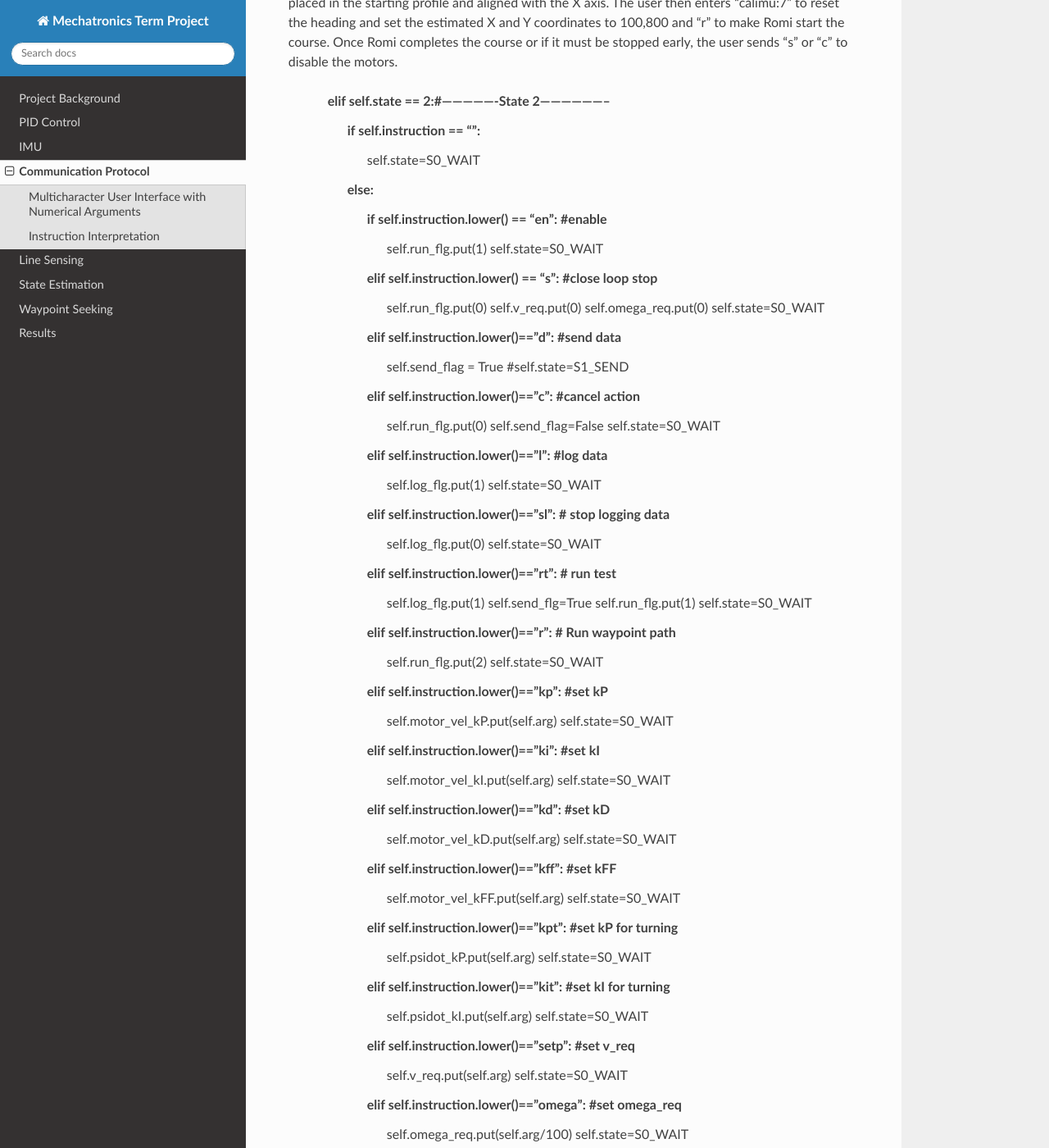
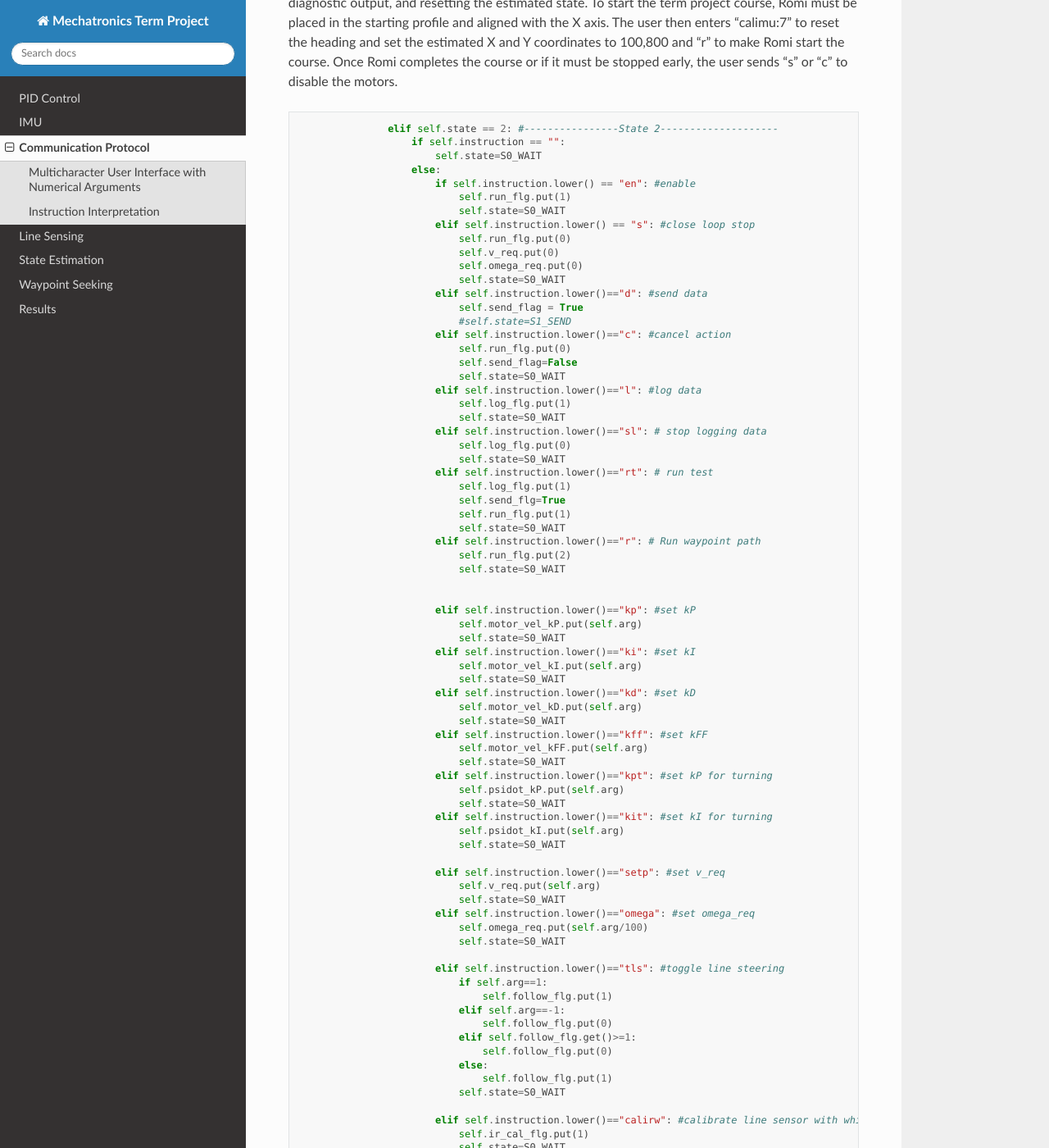
Before and after one commit to leemlam/Mechatronics-Term-Project, a Sphinx documentation site: the page built from docs/source/communication.rst, in a window 1280 px wide and 1400 px high, scrolled down 2019 px. Shown: the whole window at 82% size. Built offline with Sphinx 7.4.7 and the Read the Docs theme 3.1.0, drawn with Linux system fonts in a browser that asks for light colours; pages that are not in the unit, such as notebooks, are missing from menus; some of the changed text lies outside the part shown.

Commit message:
fixed final format

```diff
--- a/docs/source/background.rst
+++ /dev/null
@@ -1,5 +0,0 @@
-Project Background
-==================
-
-
-.. image:: course.png
--- a/docs/source/communication.rst
+++ b/docs/source/communication.rst
@@ -1,7 +1,12 @@
 Communication Protocol
 ======================
 
-The communication task handles bluetooth communication bewteen Romi and the user, allowing the user to command Romi, adjust parameters, and receive batched data sets. The task runs at a higher frequency and lower priority than many of the other tasks to allow as much comminication as possible without interfering with other funcitonality. The frequency is limited by the bluetooth throughput speed, ecxeeding the current frequency can lead to missing information.
+The communication task handles bluetooth communication bewteen Romi and the user, allowing the user to
+command Romi, adjust parameters, and receive batched data sets. The task runs at a higher frequency and
+lower priority than many of the other tasks to allow as much comminication as possible without interfering
+with other funcitonality. The frequency is limited by the bluetooth throughput speed, ecxeeding the current
+frequency can lead to missing information.
+
 Imports and Init::
 
     from pyb import UART, Pin
@@ -26,8 +31,12 @@ Imports and Init::
 Multicharacter User Interface with Numerical Arguments
 ------------------------------------------------------
 
-Generator Function Sate 0, handles waiting for input and parsing multicharacter inputs from the user. The user enters a short command, optionally followed by a colon and a positive or negative integer, that gets interpreted as an argument.
-The bluetooth serial buffer is read into an individual new character, echoed to the user, and appended to a running bytearray buffer. Once the buffer reaches a set length or contains an enter, the buffer is split into a string instruction and integer argument. There is no support for backspace so any unintentional inputs should be followed by random characters to allow the buffer to reset.::
+Generator Function State 0, handles waiting for input and parsing multicharacter inputs from the user.
+The user enters a short command, optionally followed by a colon and a positive or negative integer that gets interpreted as an argument.
+The bluetooth serial buffer is read into an individual new character, echoed to the user,
+and appended to a running bytearray buffer. Once the buffer reaches a set length or contains an enter,
+the buffer is split into a string instruction and integer argument. There is no support for backspace
+so any unintentional inputs should be followed by random characters to allow the buffer to reset. ::
 
         def run(self, shares):
             while True:
@@ -73,11 +82,18 @@ State 1 handles sending batched data back to the user. It checks that the queues
 
 Instruction Interpretation
 --------------------------
-State 2 interprets the user's instruction and sets relevant flags to facilitate inter-task communication. Often the default argument is zero but it can be specified by the user allowing very easy PID tuning without flashing new code, which would require our team to wipe and reinstall firmware every time.
-This section includes commands to enable and disable motors, specify setpoints for forward velocity and yaw rate, specify  :doc:`PID` constants for the :doc:`motor` PIDs and :doc:`line-sensing` PID, send data to the user, calibrate sensors, enabling and disabling line following, and run planned routines. In particular, the arguments for "calimu" all perform different fuctions in the :doc:`state-estimation` task inlcuding changing the IMU mode, setting the heading offsets, toggling diagnostic output, and resetting the estimated state.
-To start the term project course, Romi must be placed in the starting profile and aligned with the X axis. The user then enters "calimu:7" to reset the heading and set the estimated X and Y coordinates to 100,800 and "r" to make Romi start the course. Once Romi completes the course or if it must be stopped early, the user sends "s" or "c" to disable the motors.
+State 2 interprets the user's instruction and sets relevant flags to facilitate inter-task communication.
+Often the default argument is zero but it can be specified by the user allowing very easy PID tuning without
+flashing new code, which would require our team to wipe and reinstall firmware every time.
+This section includes commands to enable and disable motors, specify setpoints for forward velocity and
+yaw rate, specify  :doc:`PID` constants for the :doc:`motor` PIDs and :doc:`line-sensing` PID, send data
+to the user, calibrate sensors, enabling and disabling line following, and run planned routines. In particular, the arguments for "calimu" all perform different fuctions in the :doc:`state-estimation` task inlcuding changing the IMU mode, setting the heading offsets, toggling diagnostic output, and resetting the estimated state.
+To start the term project course, Romi must be placed in the starting profile and aligned with the X axis.
+The user then enters "calimu:7" to reset the heading and set the estimated X and Y coordinates to 100,800
+and "r" to make Romi start the course. Once Romi completes the course or if it must be stopped early,
+the user sends "s" or "c" to disable the motors. ::
 
-                elif self.state == 2:#----------------State 2--------------------
+                elif self.state == 2: #----------------State 2--------------------
                     if self.instruction == "":
                         self.state=S0_WAIT
                     else:
--- a/docs/source/index.rst
+++ b/docs/source/index.rst
@@ -21,7 +21,6 @@ Contents
 .. toctree::
    :maxdepth: 1
 
-   background
    PID
    IMU
    motor
--- a/docs/source/state-estimation.rst
+++ b/docs/source/state-estimation.rst
@@ -43,7 +43,8 @@ After using a MATLAB script with pole placement to determine the continuous and
 Observer Class Init and Methods
 --------------------------------
 
-Our Romi was unable to write files to local storage so we disabled the IMU calibration saving functionality. We manually copied the calibration constants into a file that Romi does read every initialization.::
+Our Romi was unable to write files to local storage so we disabled the IMU calibration saving functionality.
+We manually copied the calibration constants into a file that Romi does read every initialization. ::
 
     class Observer:
         def __init__(self, shares, period, encoder_left, encoder_right):
@@ -89,7 +90,7 @@ Our Romi was unable to write files to local storage so we disabled the IMU calib
 Generator Function
 ------------------
 
-Encoder and IMU updates and interpreting user commands.::
+Encoder and IMU updates and interpreting user commands. ::
     def run(self, shares):
         while True:
             now=ticks_us()
```
